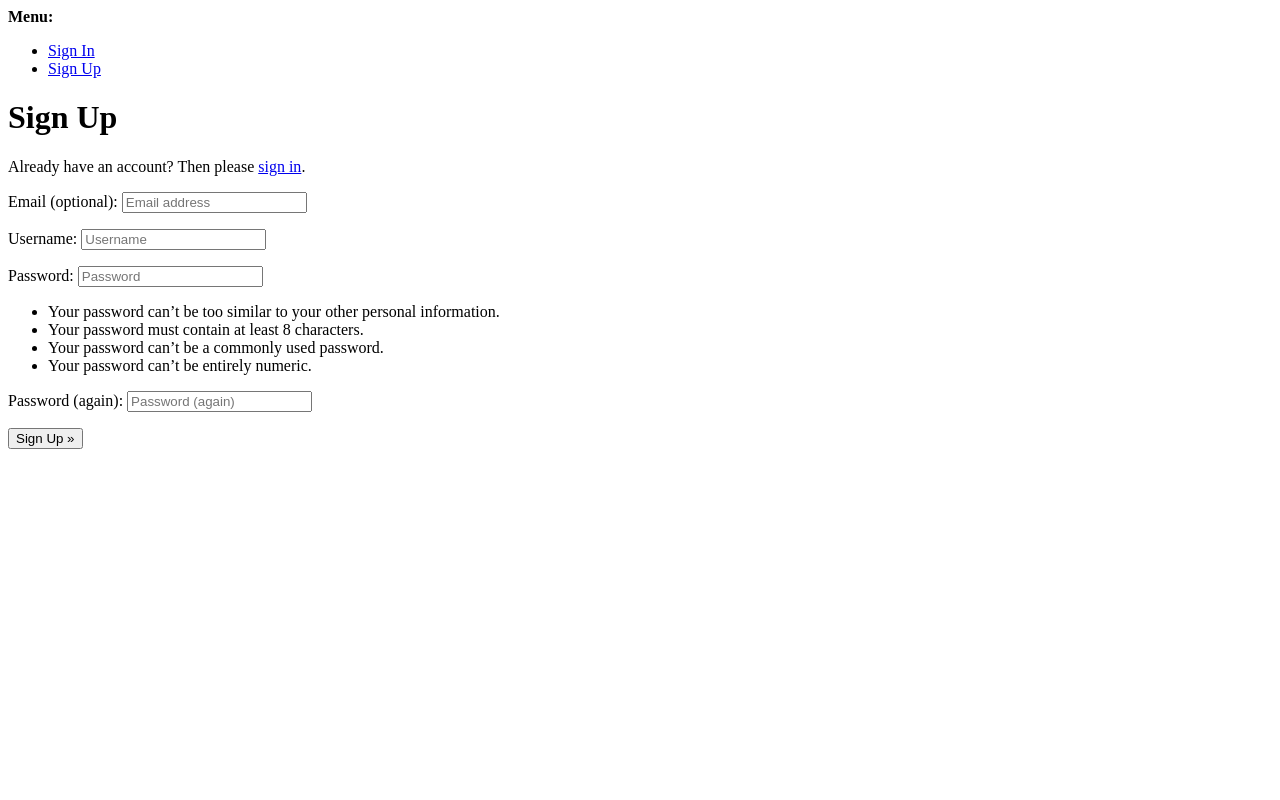
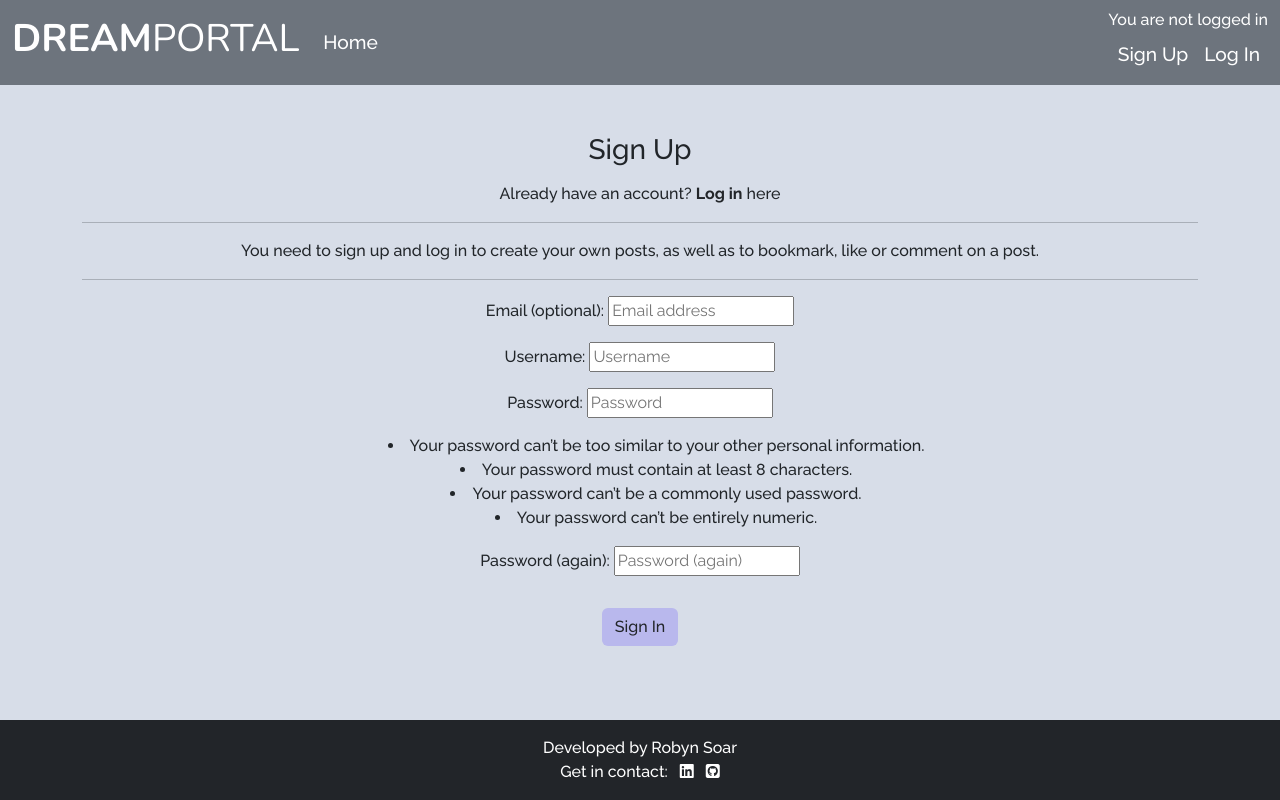
Before and after one commit to RobynSoar/dream-portal, a Django app: page /accounts/signup/ in a window 1280 px wide. Run offline with Django 4.2, Linux system fonts and the light colour scheme; some libraries are stand-ins or nearby versions.

Commit message:
Add sign up with styling

```diff
--- a/static/css/style.css
+++ b/static/css/style.css
@@ -176,6 +176,10 @@ h1, h2 {
     border: none;
 }
 
+.login ul {
+    list-style-position: inside;
+}
+
 .faded {
     color: rgb(172, 175, 175);
 }
--- a/templates/account/login.html
+++ b/templates/account/login.html
@@ -12,7 +12,7 @@
 
       <p class="mb-3">{% blocktrans %}Welcome back to DREAMPORTAL.</p>
       <hr>
-      <p class="mb-3">You need to log in to create your own post, as well as to bookmark, like or comment on a post.</p>
+      <p class="mb-3">You need to log in to create your own posts, as well as to bookmark, like or comment on a post.</p>
       <p class="mb-4">If you have not created an account yet, then <a class="link" href="{{ signup_url }}"
           aria-label="Link to navigate to sign up page">sign up</a> first.{% endblocktrans %}</p>
     </div>
--- a/templates/account/signup.html
+++ b/templates/account/signup.html
@@ -1,21 +1,31 @@
-{% extends "account/base.html" %}
+{% extends "base.html" %}
+{% load i18n %}
+{% block head_title %}{% trans "Signup" %}{% endblock head_title %}
+{% block content %}
 
-{% load i18n %}
-
-{% block head_title %}{% trans "Signup" %}{% endblock head_title %}
-
-{% block content %}
-<h1>{% trans "Sign Up" %}</h1>
-
-<p>{% blocktrans %}Already have an account? Then please <a href="{{ login_url }}">sign in</a>.{% endblocktrans %}</p>
-
-<form class="signup" id="signup_form" method="post" action="{% url 'account_signup' %}">
+<!-- Signup.html Content Start -->
+<div class="container d-flex justify-content-center align-items-center mt-5">
+  <div class="row">
+    <div class="text-center">
+      <h3 class="mb-3">{% trans "Sign Up" %}</h3>
+      <p class="mb-3">{% blocktrans %}Already have an account? <a class="link" href="{{ signup_url }}"
+          aria-label="Link to navigate to sign up page">Log in</a> here{% endblocktrans %}</p>
+      <hr>
+      <p class="mb-3">You need to sign up and log in to create your own posts, as well as to bookmark, like or comment on a post.</p>
+      <hr>
+    </div>
+    <div class="text-center">
+      <!-- Sign Up Form -->
+      <form class="login" method="POST" action="{% url 'account_login' %}">
         {% csrf_token %}
         {{ form.as_p }}
         {% if redirect_field_value %}
         <input type="hidden" name="{{ redirect_field_name }}" value="{{ redirect_field_value }}" />
         {% endif %}
-  <button type="submit">{% trans "Sign Up" %} &raquo;</button>
+        <button class="btn btn-signup right mt-3" type="submit">{% trans "Sign In" %}</button>
       </form>
-
-{% endblock content %}
+    </div>
+  </div>
+</div>
+<!-- Signup.html Content End -->
+{% endblock %}
--- a/templates/base.html
+++ b/templates/base.html
@@ -64,7 +64,7 @@
                     <ul class="navbar-nav mb-2 mb-lg-0">
                         <li class="nav-item">
                             <a class="nav-link {% if request.path == logout_url %}active{% endif %}" aria-current="page"
-                                href="{% url 'account_logout' %}">Logout</a>
+                                href="{% url 'account_logout' %}">Log Out</a>
                         </li>
                     </ul>
                     {% else %}
@@ -76,7 +76,7 @@
                         </li>
                         <li class="nav-item">
                             <a class="nav-link {% if request.path == login_url %}active{% endif %}" aria-current="page"
-                                href="{% url 'account_login' %}">Login</a>
+                                href="{% url 'account_login' %}">Log In</a>
                         </li>
                     </ul>
                     {% endif %}
```
Also changed, not shown: 1 other file. Lines whose indentation alone changed are shown as unchanged.
